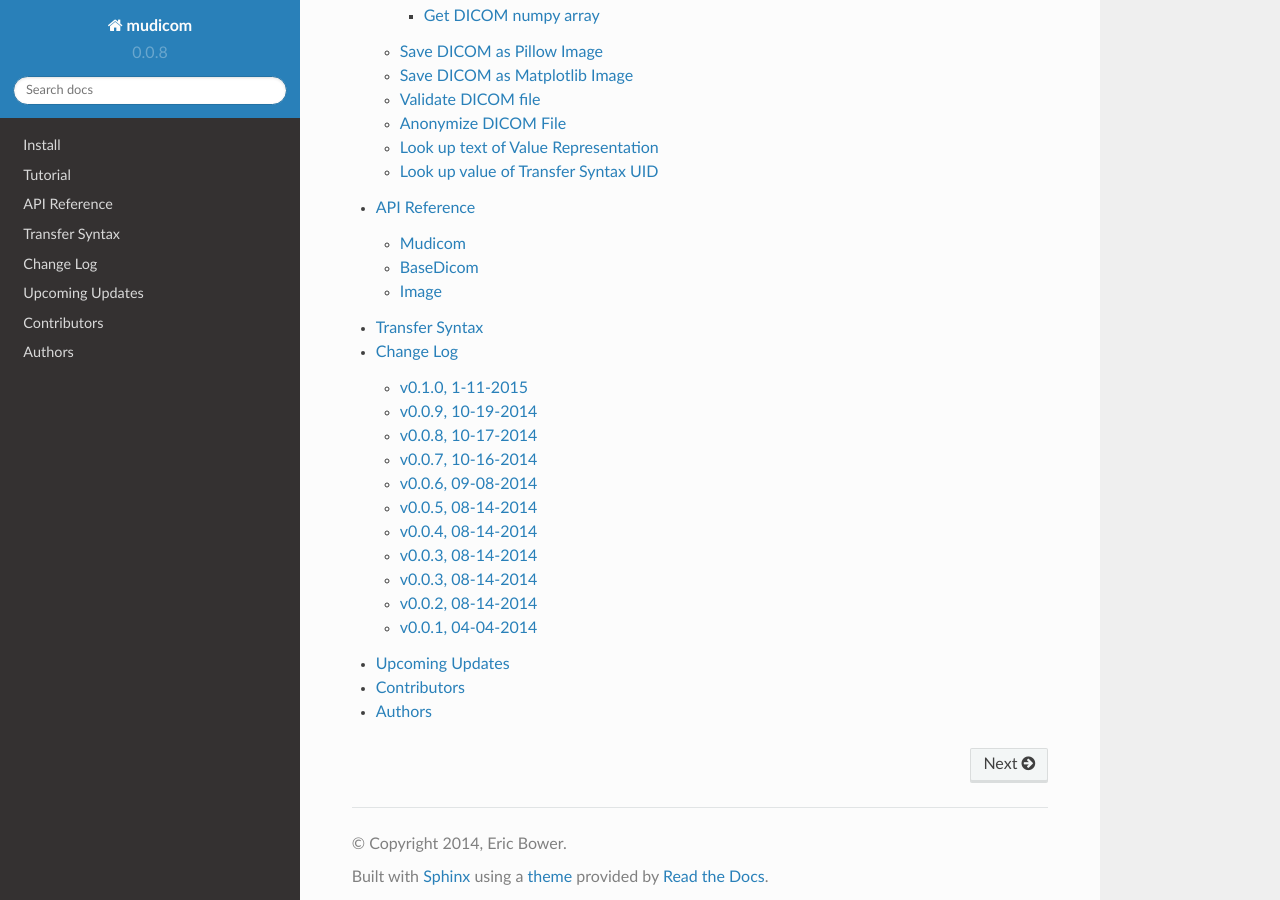
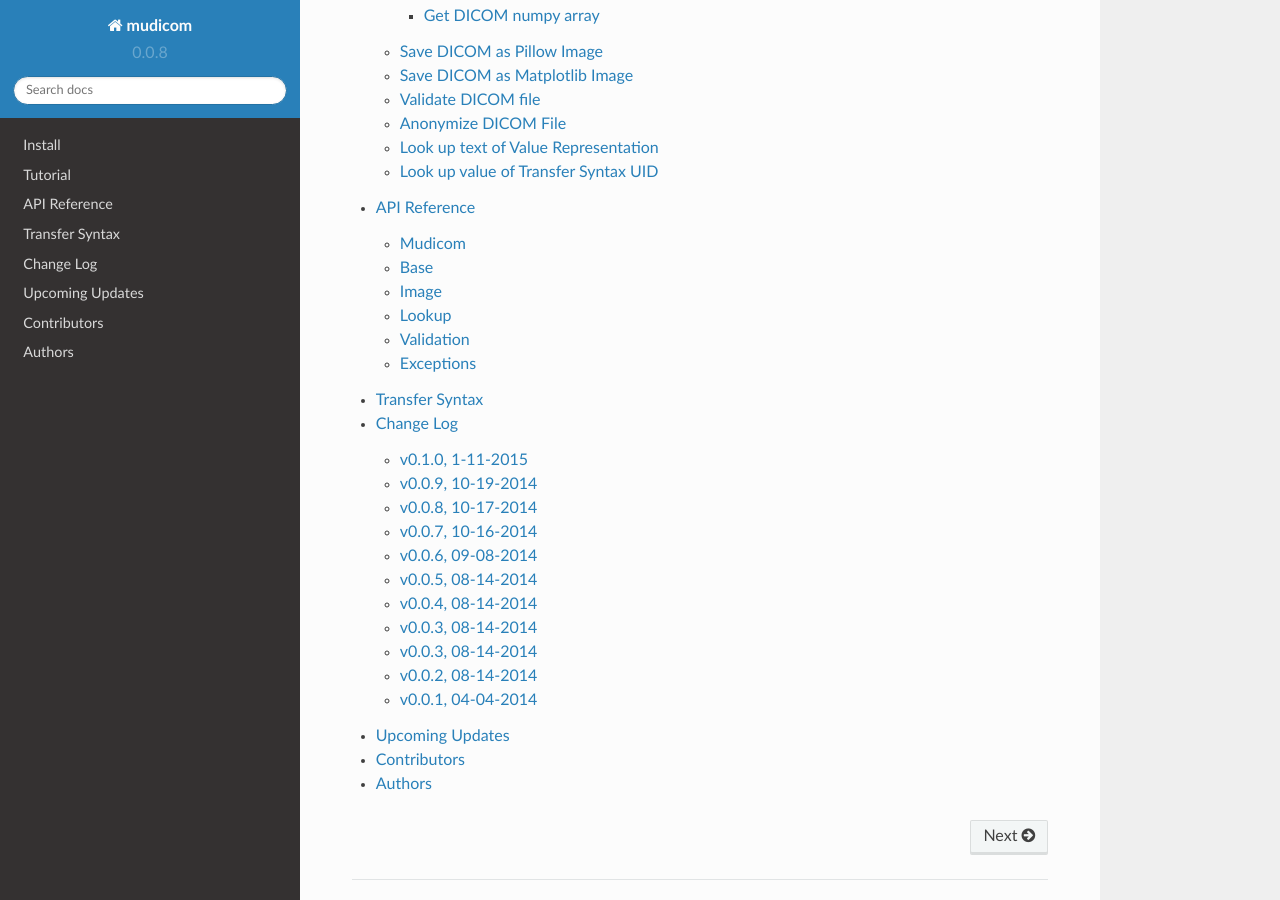
Before and after one commit to neurosnap/mudicom, a Sphinx documentation site: the page built from docs/index.rst, in a window 1280 px wide and 900 px high, scrolled down 1512 px. Built offline with Sphinx 7.4.7 and the Read the Docs theme 2.0.0, drawn with Linux system fonts in a browser that asks for light colours.

Commit message:
updated api reference

```diff
--- a/docs/api_reference.rst
+++ b/docs/api_reference.rst
@@ -9,8 +9,8 @@ Mudicom
 .. automodule:: mudicom
 	:members:
 
-BaseDicom
----------
+Base
+----
 
 .. automodule:: mudicom.base
 	:members:
@@ -20,3 +20,21 @@ Image
 
 .. automodule:: mudicom.image
 	:members:
+
+Lookup
+------
+
+.. automodule:: mudicom.lookup
+    :members:
+
+Validation
+----------
+
+.. automodule:: mudicom.validation
+    :members:
+
+Exceptions
+----------
+
+.. automodule:: mudicom.exceptions
+    :members:
```
